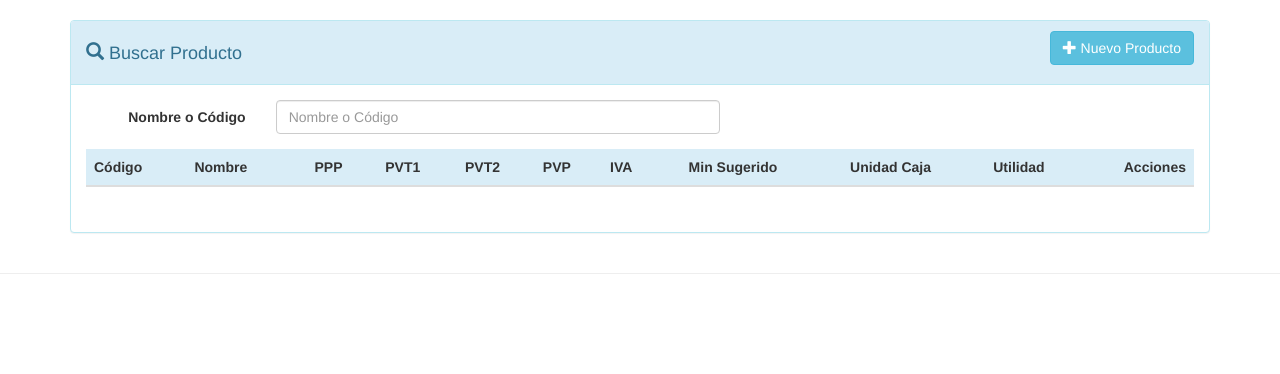
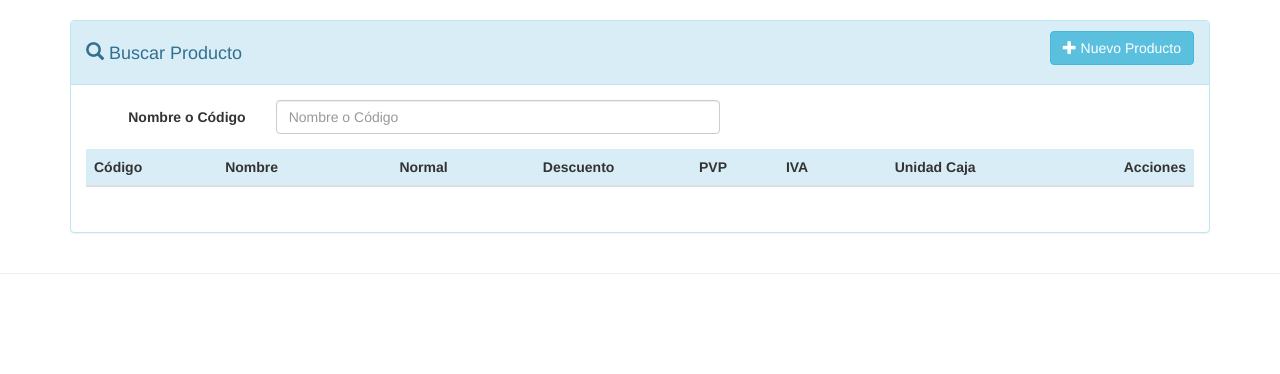
Before and after one commit to jonnathanpena/sgb_distrifarma, a PHP site: page /tcpdf/productos.php in a window 1280 px wide. Shown: the part 52-426 px from the top of the page. Run offline with PHP 8.4, Linux system fonts and the light colour scheme; data that the repository does not hold is empty; some libraries are stand-ins or nearby versions.

Commit message:
Cambios en producto y factura nueva

```diff
--- a/modal/editar_producto.php
+++ b/modal/editar_producto.php
@@ -18,25 +18,22 @@
                         <div class="form-group">
                             <label for="editNombre" class="col-sm-3 control-label">Nombre</label>
                             <div class="col-sm-8">
-                                <input type="text" class="form-control" id="editNombre" name="editNombre" autofocus required>
+                                <input type="text" class="form-control" id="editNombre" name="editNombre" autofocus disabled>
                                 <input type="hidden" class="form-control" id="id" >
                                 <input type="hidden" class="form-control" id="id_precio" >
+                                <input type="hidden" class="form-control" id="editPpp" >
+                                <input type="hidden" class="form-control" id="editMin" >
+                                <input type="hidden" class="form-control" id="editUtilidad" >
                             </div>
                         </div>
                         <div class="form-group">
-                            <label for="editPpp" class="col-sm-3 control-label">PPP</label>
-                            <div class="col-sm-8">
-                                <input type="number" class="form-control" id="editPpp" name="editPpp" min="0.01" step="0.01" required>
-                            </div>
-                        </div>
-                        <div class="form-group">
-                            <label for="editPvt1" class="col-sm-3 control-label">PVT1</label>
+                            <label for="editPvt1" class="col-sm-3 control-label">Normal</label>
                             <div class="col-sm-8">
                                 <input type="number" class="form-control" id="editPvt1" name="editPvt1" min="0.01" step="0.01" required>
                             </div>
                         </div>
                         <div class="form-group">
-                            <label for="editPvt2" class="col-sm-3 control-label">PVT2</label>
+                            <label for="editPvt2" class="col-sm-3 control-label">Descuento</label>
                             <div class="col-sm-8">
                                 <input type="number" class="form-control" id="editPvt2" name="editPvt2" min="0.01" step="0.01" required>
                             </div>
@@ -50,25 +47,13 @@
                         <div class="form-group">
                             <label for="editIva" class="col-sm-3 control-label">IVA</label>
                             <div class="col-sm-8">
-                                <select name="editIva" id="editIva" class="form-control"></select>
-                            </div>
-                        </div>
-                        <div class="form-group">
-                            <label for="editMin" class="col-sm-3 control-label">Min Sugerido</label>
-                            <div class="col-sm-8">
-                                <input type="number" class="form-control" id="editMin" name="editMin" min="1" step="1" required>
+                                <select name="editIva" id="editIva" class="form-control" disabled></select>
                             </div>
                         </div>
                         <div class="form-group">
                             <label for="editUnidad_caja" class="col-sm-3 control-label">Unidad x caja</label>
                             <div class="col-sm-8">
-                                <input type="number" class="form-control" id="editUnidad_caja" name="editUnidad_caja" min="1" step="1" required>
-                            </div>
-                        </div>
-                        <div class="form-group">
-                            <label for="editUtilidad" class="col-sm-3 control-label">Utilidad</label>
-                            <div class="col-sm-8">
-                                <input type="number" class="form-control" id="editUtilidad" name="editUtilidad" min="0.01" step="0.01" required>
+                                <input type="number" class="form-control" id="editUnidad_caja" name="editUnidad_caja" min="1" step="1" disabled>
                             </div>
                         </div>
                     </div>
--- a/modal/nuevo_producto.php
+++ b/modal/nuevo_producto.php
@@ -10,25 +10,25 @@
                 <form class="form-horizontal" id="guardar_producto" name="guardar_producto">
                     <div id="resultados_ajax"></div>
                         <div class="form-group">
+                            <label for="codigop" class="col-sm-3 control-label">Código</label>
+                            <div class="col-sm-8">
+                                <input type="text" class="form-control" id="codigop" name="codigop" autofocus required>
+                            </div>
+                        </div>
+                        <div class="form-group">
                             <label for="nombre" class="col-sm-3 control-label">Nombre</label>
                             <div class="col-sm-8">
                                 <input type="text" class="form-control" id="nombre" name="nombre" autofocus required>
                             </div>
                         </div>
                         <div class="form-group">
-                            <label for="ppp" class="col-sm-3 control-label">PPP</label>
-                            <div class="col-sm-8">
-                                <input type="number" class="form-control" id="ppp" name="ppp" min="0.01" step="0.01" required>
-                            </div>
-                        </div>
-                        <div class="form-group">
-                            <label for="pvt1" class="col-sm-3 control-label">PVT1</label>
+                            <label for="pvt1" class="col-sm-3 control-label">Normal x Caja</label>
                             <div class="col-sm-8">
                                 <input type="number" class="form-control" id="pvt1" name="pvt1" min="0.01" step="0.01" required>
                             </div>
                         </div>
                         <div class="form-group">
-                            <label for="pvt2" class="col-sm-3 control-label">PVT2</label>
+                            <label for="pvt2" class="col-sm-3 control-label">Descuento x Caja</label>
                             <div class="col-sm-8">
                                 <input type="number" class="form-control" id="pvt2" name="pvt2" min="0.01" step="0.01" required>
                             </div>
@@ -46,21 +46,9 @@
                             </div>
                         </div>
                         <div class="form-group">
-                            <label for="min" class="col-sm-3 control-label">Min Sugerido</label>
-                            <div class="col-sm-8">
-                                <input type="number" class="form-control" id="min" name="min" min="1" step="1" required>
-                            </div>
-                        </div>
-                        <div class="form-group">
                             <label for="unidad_caja" class="col-sm-3 control-label">Unidad x caja</label>
                             <div class="col-sm-8">
                                 <input type="number" class="form-control" id="unidad_caja" name="unidad_caja" min="1" step="1" required>
-                            </div>
-                        </div>
-                        <div class="form-group">
-                            <label for="utilidad" class="col-sm-3 control-label">Utilidad</label>
-                            <div class="col-sm-8">
-                                <input type="number" class="form-control" id="utilidad" name="utilidad" min="0.01" step="0.01" required>
                             </div>
                         </div>
                     </div>
--- a/nueva_factura.php
+++ b/nueva_factura.php
@@ -67,6 +67,7 @@ include("modal/consultar_productos.php");
                             <option value="EFECTIVO" selected>Efectivo</option>
                             <option value="TRANSFERENCIA">Transferencia</option>
                             <option value="CHEQUE">Cheque</option>
+                            <option value="CREDITO">Crédito</option>
                         </select>
                      </div>
                     </div>
--- a/productos.php
+++ b/productos.php
@@ -52,14 +52,14 @@ include("modal/editar_producto.php");
                             <tr class="info">
                                 <th>Código</th>
                                 <th>Nombre</th>
-                                <th class="text-center">PPP</th>
-                                <th class="text-center">PVT1</th>
-                                <th class="text-center">PVT2</th>
+                                <!--<th class="text-center">PPP</th>-->
+                                <th class="text-center">Normal</th>
+                                <th class="text-center">Descuento</th>
                                 <th class="text-center">PVP</th>
                                 <th class="text-center">IVA</th>
-                                <th class="text-center">Min Sugerido</th>
+                                <!--<th class="text-center">Min Sugerido</th>-->
                                 <th class="text-center">Unidad Caja</th>
-                                <th class="text-center">Utilidad</th>
+                                <!--<th class="text-center">Utilidad</th>-->
                                 <th class='text-right'>Acciones</th>
                             </tr>
                         </thead>
```
Also changed, not shown: js/nueva_factura.js (+5 -5 lines), js/productos.js (+16 -9 lines).
